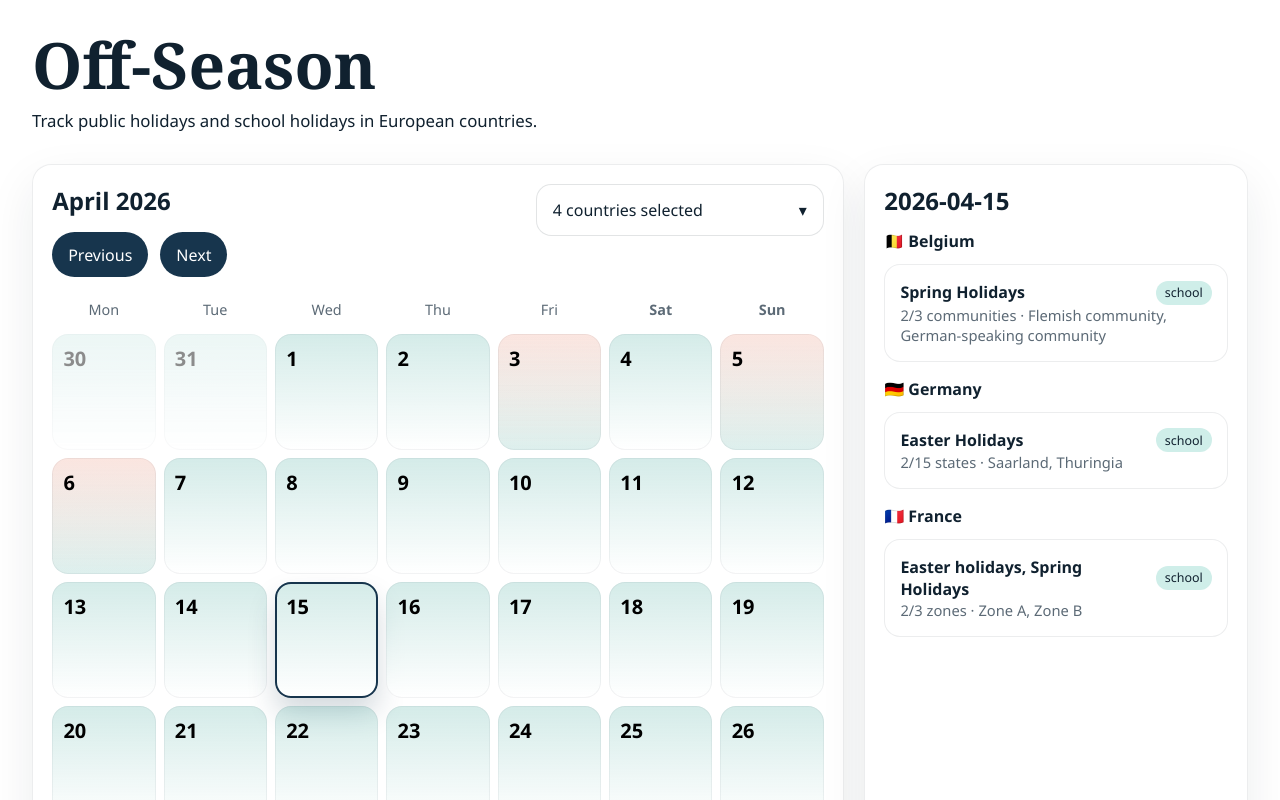
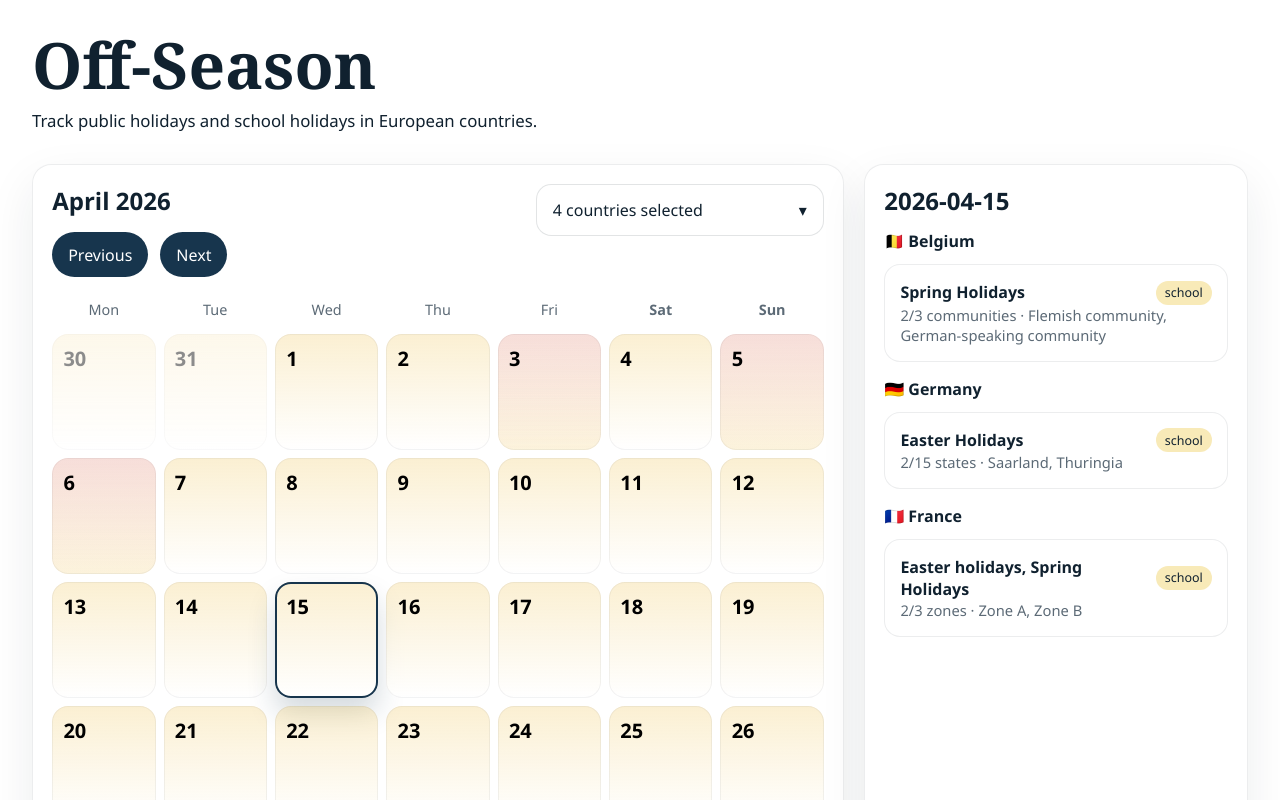
Before and after one commit to nblondiau/off-season, a React (Vite) app: page / in a window 1280 px wide. Shown: the top 800 px of the page. Built offline with nearby package versions, Linux system fonts and the light colour scheme.

Commit message:
Update holiday type colors

```diff
--- a/src/styles.css
+++ b/src/styles.css
@@ -4,6 +4,10 @@
   font-weight: 400;
   color: #10212f;
   background: #ffffff;
+  --holiday-public: #d65a43;
+  --holiday-public-soft: #f4cec6;
+  --holiday-school: #f0c75e;
+  --holiday-school-soft: #f8eab8;
 }
 
 * {
@@ -334,17 +338,17 @@ input {
 }
 
 .day-cell-public {
-  background: linear-gradient(180deg, rgba(231, 111, 81, 0.22), rgba(255, 255, 255, 0.94));
+  background: linear-gradient(180deg, rgba(214, 90, 67, 0.24), rgba(255, 255, 255, 0.94));
 }
 
 .day-cell-school {
-  background: linear-gradient(180deg, rgba(42, 157, 143, 0.2), rgba(255, 255, 255, 0.94));
+  background: linear-gradient(180deg, rgba(240, 199, 94, 0.28), rgba(255, 255, 255, 0.94));
 }
 
 .day-cell-mixed {
   background:
-    linear-gradient(180deg, rgba(231, 111, 81, 0.18), transparent),
-    linear-gradient(0deg, rgba(42, 157, 143, 0.16), rgba(255, 255, 255, 0.94));
+    linear-gradient(180deg, rgba(214, 90, 67, 0.2), transparent),
+    linear-gradient(0deg, rgba(240, 199, 94, 0.22), rgba(255, 255, 255, 0.94));
 }
 
 .day-number {
@@ -361,11 +365,11 @@ input {
 }
 
 .pill-public {
-  background: #f7d6cf;
+  background: var(--holiday-public-soft);
 }
 
 .pill-school {
-  background: #cfeee9;
+  background: var(--holiday-school-soft);
 }
 
 .details-header h2 {
```
